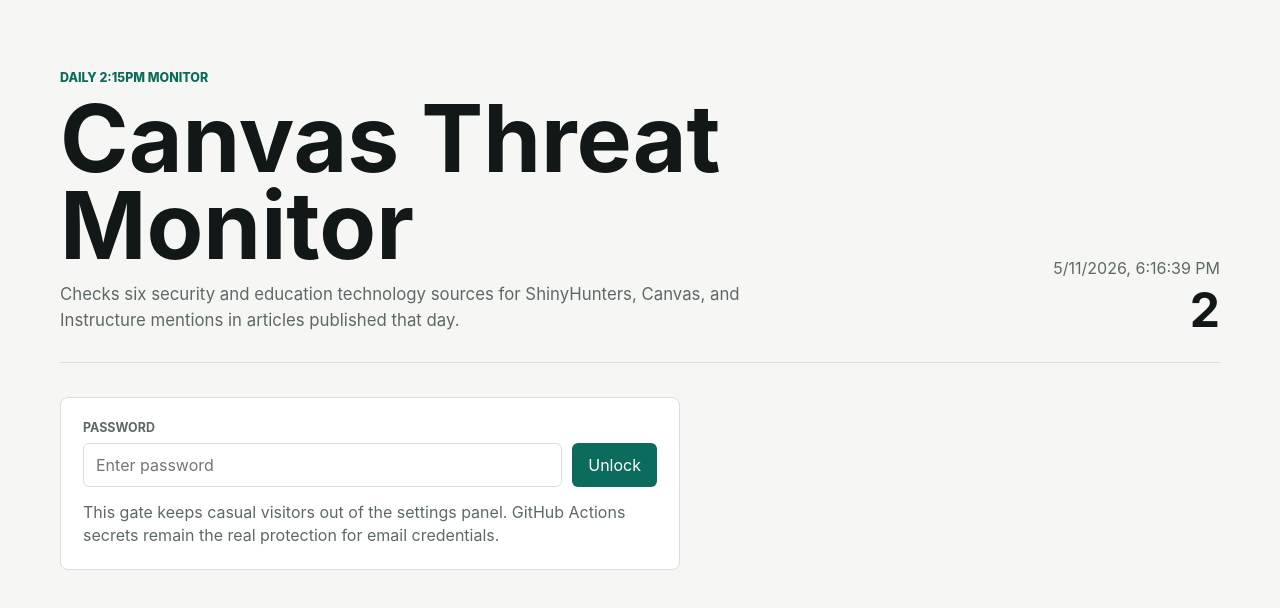
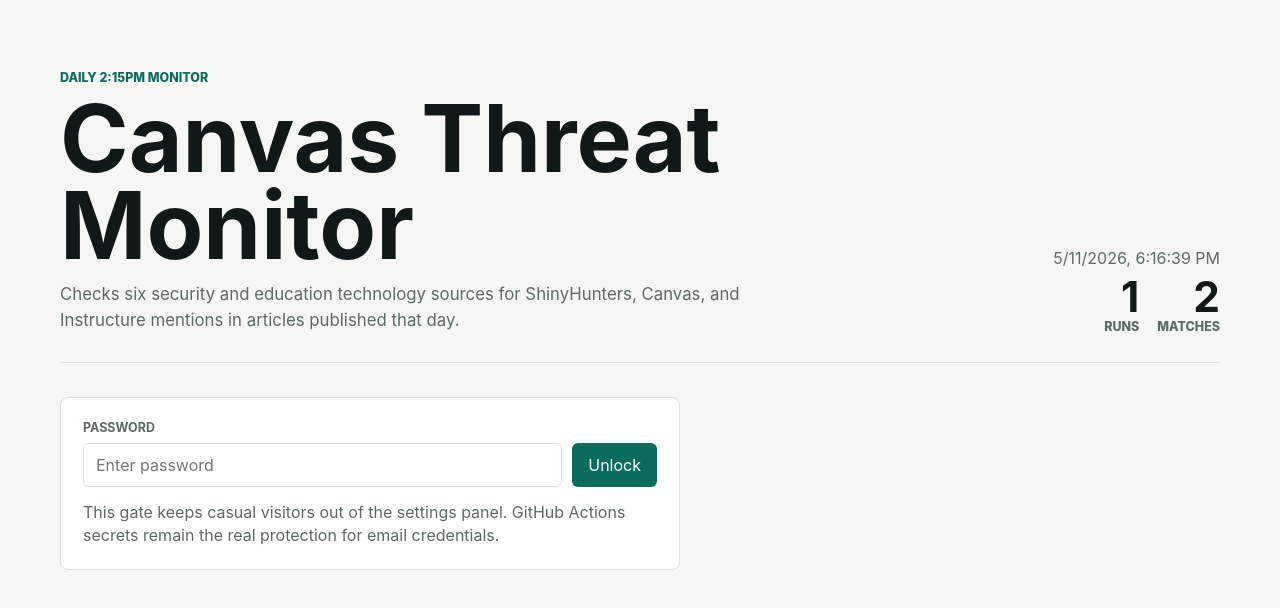
Before and after one commit to jonathankleiman/Canvassing, a website: page public/index.html in a window 1280 px wide. Drawn offline with Linux system fonts and the light colour scheme.

Commit message:
Tighten monitor schedule and deploy status

```diff
--- a/data/state.json
+++ b/data/state.json
@@ -5,5 +5,6 @@
     "30dfdc106617cab279a8a25ad51a21ef0dbd0e1ff6779a6de1550e101708aa37"
   ],
   "lastRunAt": "2026-05-11T18:16:39.873Z",
-  "lastCheckedDate": "2026-05-11"
+  "lastCheckedDate": "2026-05-11",
+  "runCount": 1
 }
--- a/public/app.js
+++ b/public/app.js
@@ -9,6 +9,7 @@
 const saveLocalButton = document.querySelector("#saveLocal");
 const message = document.querySelector("#message");
 const runState = document.querySelector("#runState");
+const runCount = document.querySelector("#runCount");
 const matchCount = document.querySelector("#matchCount");
 const sourceList = document.querySelector("#sourceList");
 
@@ -171,6 +172,7 @@
     const status = await response.json();
     const lastRun = status.lastRunAt ? new Date(status.lastRunAt).toLocaleString() : "No runs yet";
     runState.textContent = lastRun;
+    runCount.textContent = String(status.runCount ?? (status.lastRunAt ? 1 : 0));
     matchCount.textContent = String(status.matchesSent ?? 0);
     renderSources(status.sourceStatus || []);
   } catch {
--- a/public/index.html
+++ b/public/index.html
@@ -16,7 +16,16 @@
         </div>
         <div class="status-strip" aria-live="polite">
           <span id="runState">Waiting for status</span>
-          <strong id="matchCount">0</strong>
+          <div class="metric-pair">
+            <div>
+              <strong id="runCount">0</strong>
+              <span>Runs</span>
+            </div>
+            <div>
+              <strong id="matchCount">0</strong>
+              <span>Matches</span>
+            </div>
+          </div>
         </div>
       </section>
 
--- a/public/status.json
+++ b/public/status.json
@@ -4,11 +4,13 @@
   "baselineDate": "2026-05-11",
   "timezone": "America/Toronto",
   "runTimeEt": "14:15",
+  "runWindowMinutes": 15,
   "keywords": [
     "ShinyHunters",
     "Canvas",
     "Instructure"
   ],
+  "runCount": 1,
   "matchesSent": 2,
   "sourceStatus": [
     {
--- a/public/styles.css
+++ b/public/styles.css
@@ -139,17 +139,35 @@
 }
 
 .status-strip {
-  min-width: 210px;
+  min-width: 260px;
   display: grid;
   gap: 8px;
   justify-items: end;
   color: var(--muted);
 }
 
-.status-strip strong {
+.metric-pair {
+  display: flex;
+  gap: 18px;
+  justify-content: flex-end;
+}
+
+.metric-pair div {
+  display: grid;
+  justify-items: end;
+}
+
+.metric-pair strong {
   color: var(--ink);
-  font-size: 3rem;
+  font-size: 2.65rem;
   line-height: 1;
+}
+
+.metric-pair span {
+  color: var(--muted);
+  font-size: 0.78rem;
+  font-weight: 800;
+  text-transform: uppercase;
 }
 
 .gate {
@@ -329,6 +347,12 @@
     justify-items: start;
   }
 
+  .metric-pair,
+  .metric-pair div {
+    justify-content: flex-start;
+    justify-items: start;
+  }
+
   .inline,
   .repo-grid {
     grid-template-columns: 1fr;
```
Also changed, not shown: scripts/check-news.mjs (+14 -3 lines), .github/workflows/monitor.yml, README.md.
